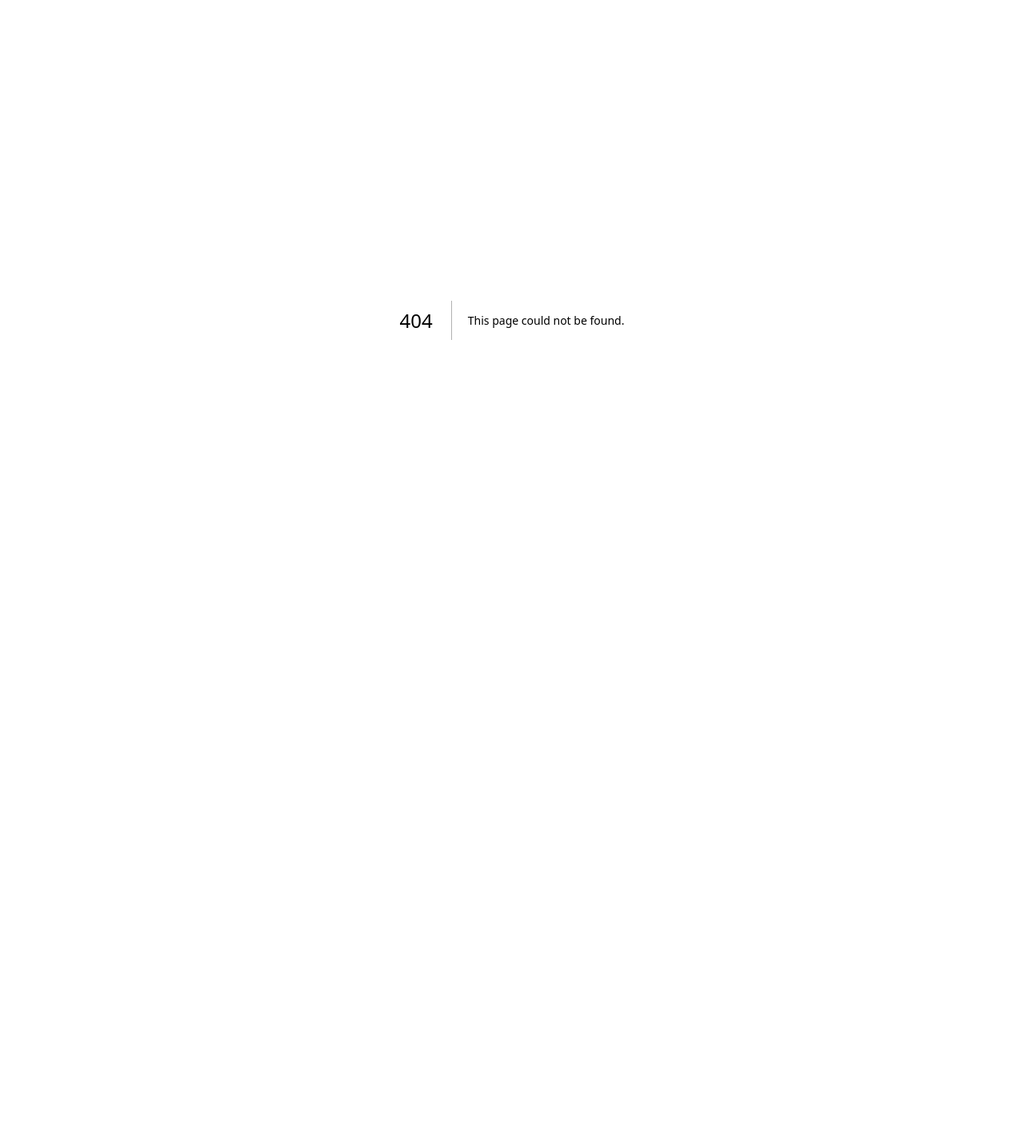
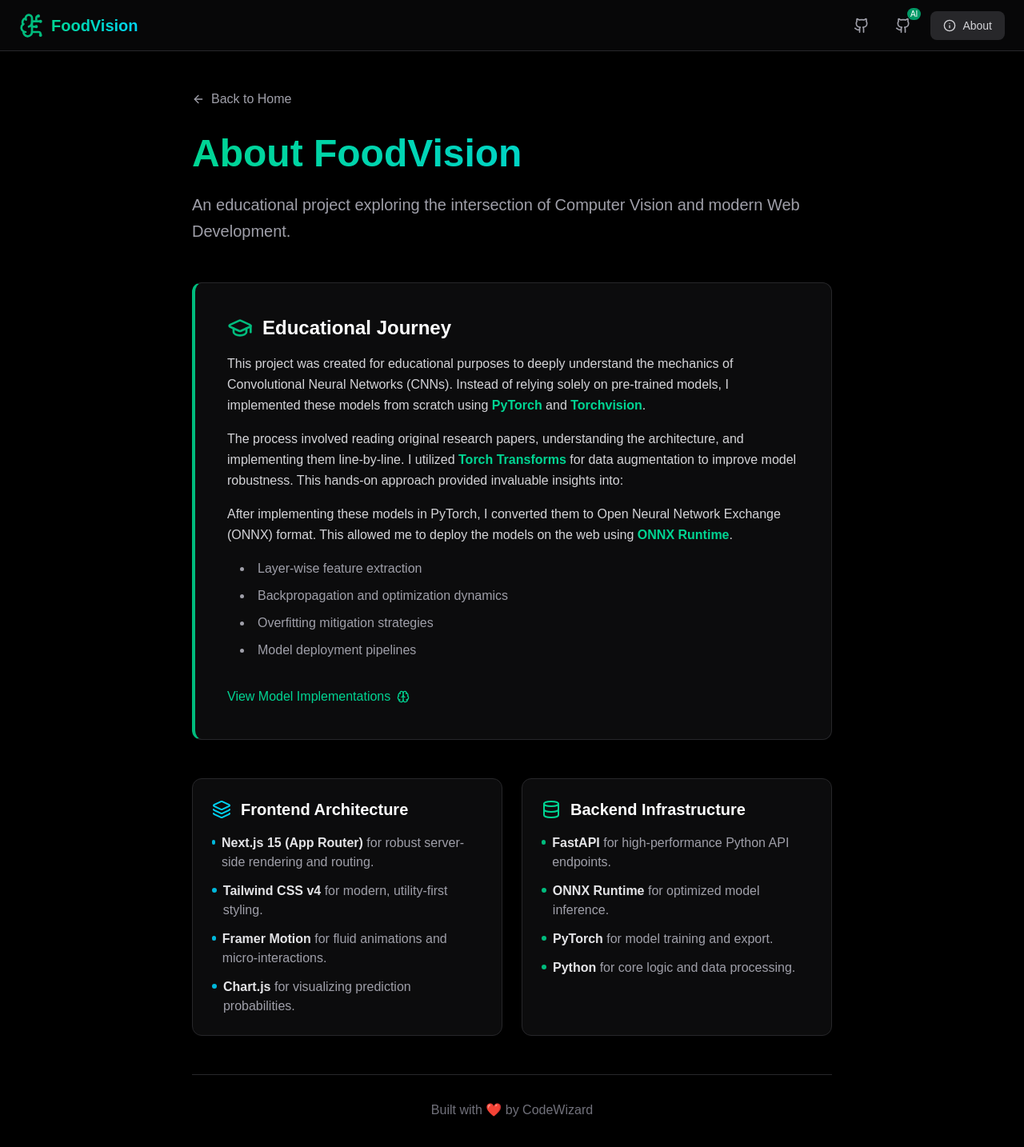
Before and after one commit to codewizard-2004/FoodNet, a Next.js app in the folder frontend/: page /about in a window 1280 px wide. Before the commit this address had no page. Shown: the top 1434 px of the page at 80% size. Before the commit the page ends 800 px from the top, so only its background shows below. Built offline with nearby package versions, Linux system fonts and the light colour scheme.

Commit message:
feat: about page

```diff
--- /dev/null
+++ b/frontend/src/app/about/page.tsx
@@ -0,0 +1,146 @@
+"use client";
+
+import { TopBar } from "@/components/TopBar";
+import { GITHUB_REPO_URL, PYTORCH_MODEL_REPO_URL } from "@/lib/constants";
+import { ArrowLeft, Brain, Code2, Database, Layers, GraduationCap } from "lucide-react";
+import Link from "next/link";
+
+export default function AboutPage() {
+    return (
+        <main className="min-h-screen bg-black relative selection:bg-emerald-500/30 selection:text-emerald-200">
+            <div className="fixed inset-0 pointer-events-none">
+                <div className="absolute top-[-20%] right-[-10%] w-[50%] h-[50%] bg-emerald-500/05 blur-[120px] rounded-full" />
+                <div className="absolute bottom-[-20%] left-[-10%] w-[50%] h-[50%] bg-cyan-500/05 blur-[120px] rounded-full" />
+            </div>
+
+            <TopBar />
+
+            <div className="max-w-4xl mx-auto p-6 md:p-12 relative z-10">
+                <Link
+                    href="/"
+                    className="inline-flex items-center gap-2 text-zinc-400 hover:text-white mb-8 transition-colors group"
+                >
+                    <ArrowLeft className="w-4 h-4 group-hover:-translate-x-1 transition-transform" />
+                    Back to Home
+                </Link>
+
+                <div className="space-y-12 animate-in fade-in slide-in-from-bottom-8 duration-700">
+
+                    {/* Header */}
+                    <div>
+                        <h1 className="text-4xl md:text-5xl font-bold bg-gradient-to-r from-emerald-400 to-cyan-400 bg-clip-text text-transparent mb-6">
+                            About FoodVision
+                        </h1>
+                        <p className="text-xl text-zinc-400 leading-relaxed">
+                            An educational project exploring the intersection of Computer Vision and modern Web Development.
+                        </p>
+                    </div>
+
+                    {/* Educational Journey */}
+                    <div className="glass-panel p-8 md:p-10 border-l-4 border-l-emerald-500">
+                        <div className="flex items-center gap-3 mb-4">
+                            <GraduationCap className="w-8 h-8 text-emerald-500" />
+                            <h2 className="text-2xl font-bold text-white">Educational Journey</h2>
+                        </div>
+                        <div className="space-y-4 text-zinc-300 leading-relaxed">
+                            <p>
+                                This project was created for educational purposes to deeply understand the mechanics of Convolutional Neural Networks (CNNs).
+                                Instead of relying solely on pre-trained models, I implemented these models from scratch using
+                                <strong className="text-emerald-400"> PyTorch</strong> and <strong className="text-emerald-400">Torchvision</strong>.
+                            </p>
+                            <p>
+                                The process involved reading original research papers, understanding the architecture, and implementing them line-by-line.
+                                I utilized <strong className="text-emerald-400">Torch Transforms</strong> for data augmentation to improve model robustness.
+                                This hands-on approach provided invaluable insights into:
+                            </p>
+                            <p>
+                                After implementing these models in PyTorch, I converted them to Open Neural Network Exchange (ONNX) format.
+                                This allowed me to deploy the models on the web using <strong className="text-emerald-400">ONNX Runtime</strong>.
+                            </p>
+                            <ul className="list-disc list-inside space-y-2 text-zinc-400 ml-4">
+                                <li>Layer-wise feature extraction</li>
+                                <li>Backpropagation and optimization dynamics</li>
+                                <li>Overfitting mitigation strategies</li>
+                                <li>Model deployment pipelines</li>
+                            </ul>
+                            <div className="pt-4">
+                                <Link
+                                    href={PYTORCH_MODEL_REPO_URL}
+                                    target="_blank"
+                                    className="inline-flex items-center gap-2 text-emerald-400 hover:text-emerald-300 font-medium hover:underline"
+                                >
+                                    View Model Implementations <Brain className="w-4 h-4" />
+                                </Link>
+                            </div>
+                        </div>
+                    </div>
+
+                    {/* Tech Stack Grid */}
+                    <div className="grid grid-cols-1 md:grid-cols-2 gap-6">
+
+                        {/* Frontend */}
+                        <div className="glass-panel p-6">
+                            <div className="flex items-center gap-3 mb-4">
+                                <Layers className="w-6 h-6 text-cyan-400" />
+                                <h3 className="text-xl font-bold text-white">Frontend Architecture</h3>
+                            </div>
+                            <ul className="space-y-3 text-zinc-400">
+                                <li className="flex items-start gap-2">
+                                    <span className="w-1.5 h-1.5 rounded-full bg-cyan-500 mt-2" />
+                                    <span><strong className="text-zinc-200">Next.js 15 (App Router)</strong> for robust server-side rendering and routing.</span>
+                                </li>
+                                <li className="flex items-start gap-2">
+                                    <span className="w-1.5 h-1.5 rounded-full bg-cyan-500 mt-2" />
+                                    <span><strong className="text-zinc-200">Tailwind CSS v4</strong> for modern, utility-first styling.</span>
+                                </li>
+                                <li className="flex items-start gap-2">
+                                    <span className="w-1.5 h-1.5 rounded-full bg-cyan-500 mt-2" />
+                                    <span><strong className="text-zinc-200">Framer Motion</strong> for fluid animations and micro-interactions.</span>
+                                </li>
+                                <li className="flex items-start gap-2">
+                                    <span className="w-1.5 h-1.5 rounded-full bg-cyan-500 mt-2" />
+                                    <span><strong className="text-zinc-200">Chart.js</strong> for visualizing prediction probabilities.</span>
+                                </li>
+                            </ul>
+                        </div>
+
+                        {/* Backend */}
+                        <div className="glass-panel p-6">
+                            <div className="flex items-center gap-3 mb-4">
+                                <Database className="w-6 h-6 text-emerald-400" />
+                                <h3 className="text-xl font-bold text-white">Backend Infrastructure</h3>
+                            </div>
+                            <ul className="space-y-3 text-zinc-400">
+                                <li className="flex items-start gap-2">
+                                    <span className="w-1.5 h-1.5 rounded-full bg-emerald-500 mt-2" />
+                                    <span><strong className="text-zinc-200">FastAPI</strong> for high-performance Python API endpoints.</span>
+                                </li>
+                                <li className="flex items-start gap-2">
+                                    <span className="w-1.5 h-1.5 rounded-full bg-emerald-500 mt-2" />
+                                    <span><strong className="text-zinc-200">ONNX Runtime</strong> for optimized model inference.</span>
+                                </li>
+                                <li className="flex items-start gap-2">
+                                    <span className="w-1.5 h-1.5 rounded-full bg-emerald-500 mt-2" />
+                                    <span><strong className="text-zinc-200">PyTorch</strong> for model training and export.</span>
+                                </li>
+                                <li className="flex items-start gap-2">
+                                    <span className="w-1.5 h-1.5 rounded-full bg-emerald-500 mt-2" />
+                                    <span><strong className="text-zinc-200">Python</strong> for core logic and data processing.</span>
+                                </li>
+                            </ul>
+                        </div>
+
+                    </div>
+
+                    {/* Footer */}
+                    <div className="text-center pt-8 border-t border-zinc-800">
+                        <p className="text-zinc-500">
+                            Built with ❤️ by <a href={GITHUB_REPO_URL} target="_blank" className="hover:text-white transition-colors">CodeWizard</a>
+                        </p>
+                    </div>
+
+                </div>
+            </div>
+        </main>
+    );
+}
--- a/frontend/src/components/TopBar.tsx
+++ b/frontend/src/components/TopBar.tsx
@@ -30,10 +30,13 @@
                     <Github className="w-5 h-5" />
                     <span className="absolute -top-1 -right-1 text-[10px] bg-emerald-600 text-white px-1 rounded-full">AI</span>
                 </Link>
-                <button className="flex items-center gap-2 px-4 py-2 text-sm font-medium text-zinc-300 hover:text-white bg-zinc-800 hover:bg-zinc-700 rounded-lg transition-all">
+                <Link
+                    href="/about"
+                    className="flex items-center gap-2 px-4 py-2 text-sm font-medium text-zinc-300 hover:text-white bg-zinc-800 hover:bg-zinc-700 rounded-lg transition-all"
+                >
                     <Info className="w-4 h-4" />
                     About
-                </button>
+                </Link>
             </div>
         </header>
     );
```
